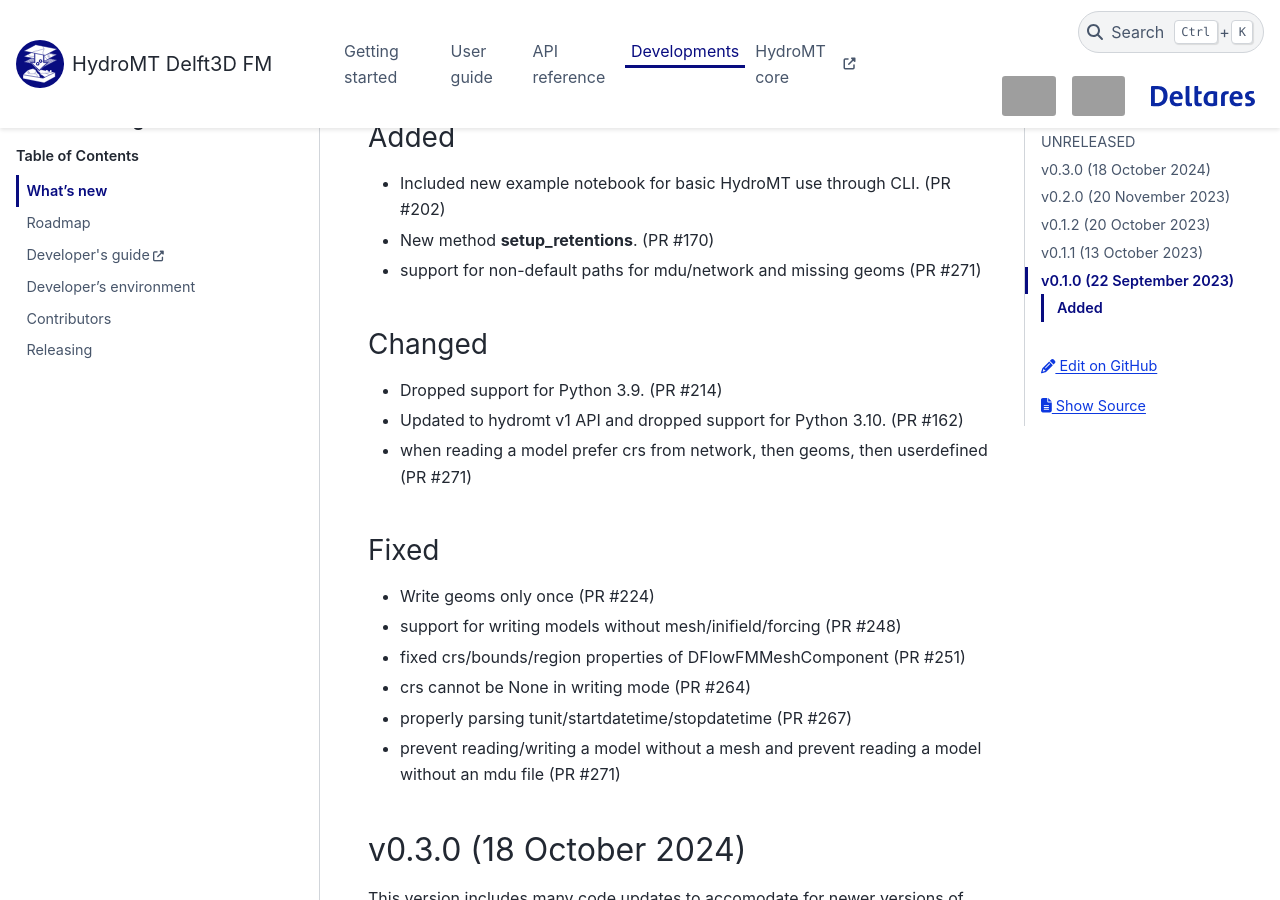
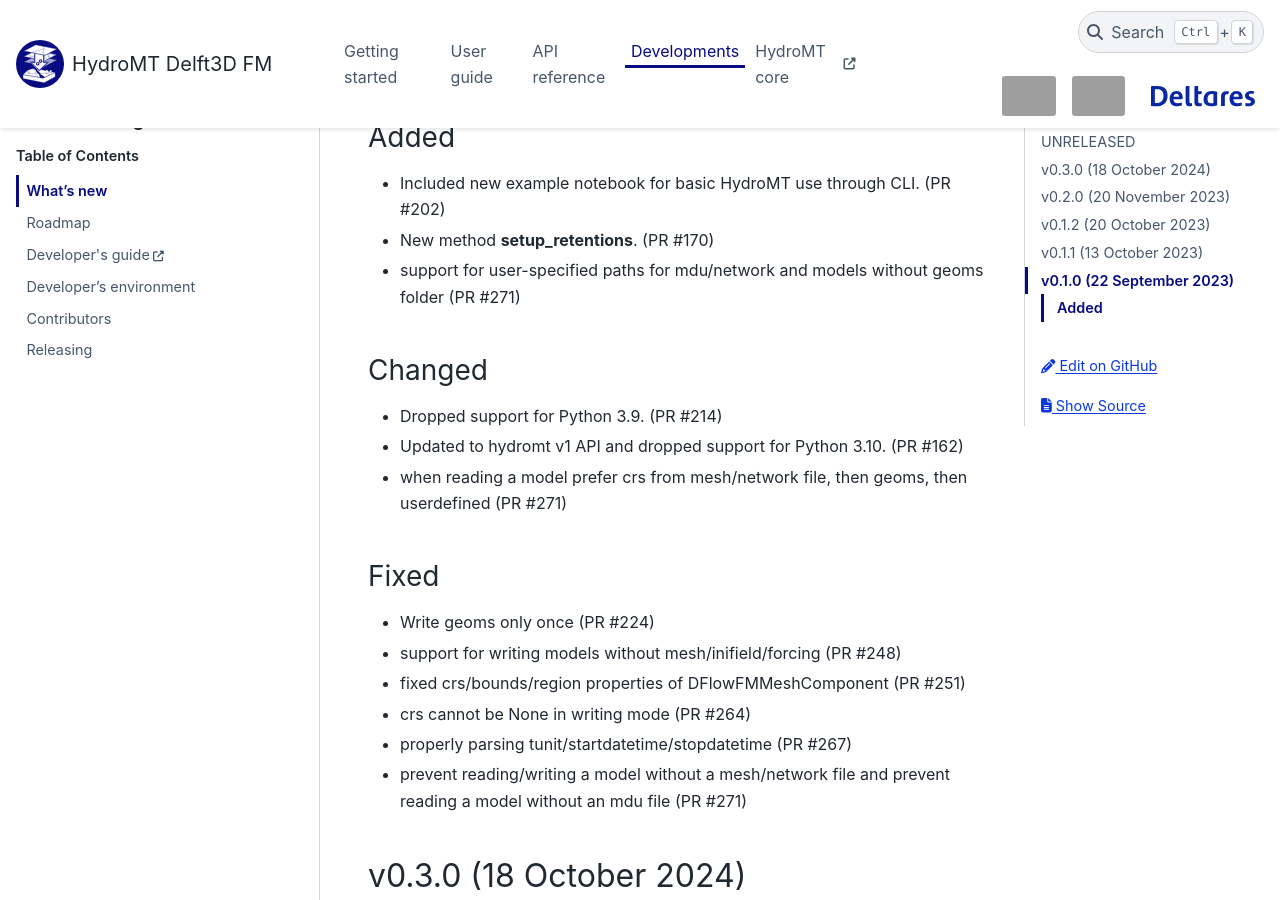
Before and after one commit to Deltares/hydromt_delft3dfm, a Sphinx documentation site: the page built from docs/changelog.rst, in a window 1280 px wide and 900 px high, scrolled down 418 px. Built offline with Sphinx 7.4.7 and the PyData theme 0.15.4, drawn with Linux system fonts in a browser that asks for light colours; pages that are not in the unit, such as notebooks, are missing from menus; grey boxes are pictures that could not be loaded.

Commit message:
fixes from review comments

```diff
--- a/docs/changelog.rst
+++ b/docs/changelog.rst
@@ -14,13 +14,13 @@ Added
 -----
 - Included new example notebook for basic HydroMT use through CLI. (PR #202)
 - New method **setup_retentions**. (PR #170)
-- support for non-default paths for mdu/network and missing geoms (PR #271)
+- support for user-specified paths for mdu/network and models without geoms folder (PR #271)
 
 Changed
 -------
 - Dropped support for Python 3.9. (PR #214)
 - Updated to hydromt v1 API and dropped support for Python 3.10. (PR #162)
-- when reading a model prefer crs from network, then geoms, then userdefined (PR #271)
+- when reading a model prefer crs from mesh/network file, then geoms, then userdefined (PR #271)
 
 Fixed
 -----
@@ -29,7 +29,7 @@ Fixed
 - fixed crs/bounds/region properties of DFlowFMMeshComponent (PR #251)
 - crs cannot be None in writing mode (PR #264)
 - properly parsing tunit/startdatetime/stopdatetime (PR #267)
-- prevent reading/writing a model without a mesh and prevent reading a model without an mdu file (PR #271)
+- prevent reading/writing a model without a mesh/network file and prevent reading a model without an mdu file (PR #271)
 
 
 v0.3.0 (18 October 2024)
```
Also changed, not shown: 2 other files.
